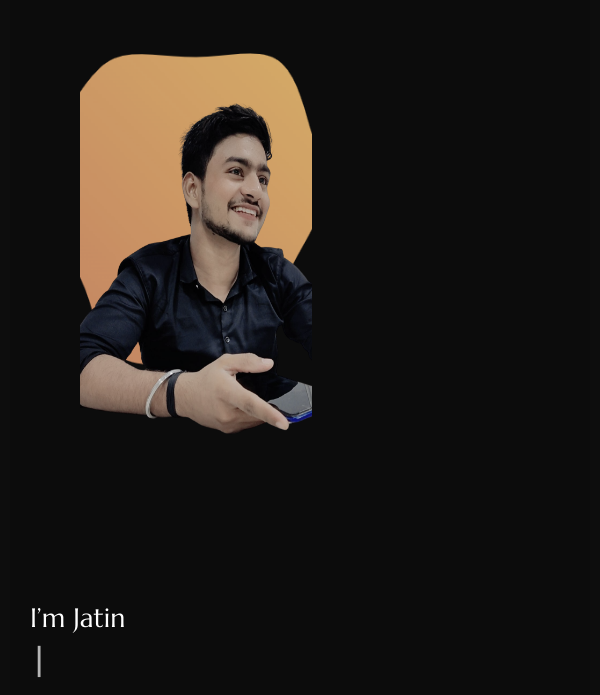
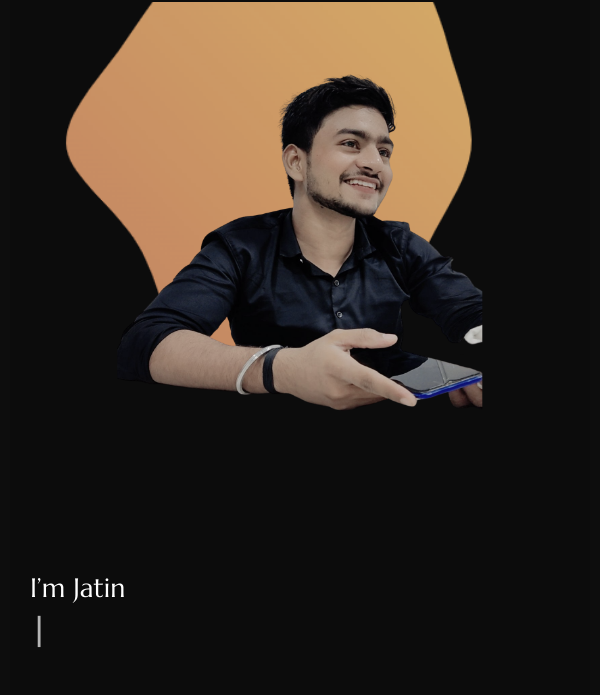
Before and after one commit to jatin2732/react-portfolio, a React app: page / in a window 600 px wide. Shown: the part 68-763 px from the top of the page. Built offline with nearby package versions, Linux system fonts and the light colour scheme; some packages are replaced by stand-ins of ours.

Commit message:
Update style.css
changes

```diff
--- a/src/pages/home/style.css
+++ b/src/pages/home/style.css
@@ -87,6 +87,51 @@ section {
 }
 #imgSection:hover .Myimg {
     left: 54%;
+}
+@media (max-width:1200px) and (min-width: 600px) {
+ #imgSection{
+        /* border:1px solid ; */
+        height: 300px;
+    }
+    .Myimg{
+         height: 400px;
+        width: 200px;
+    }
+     .bg-img {
+        height: 400px;
+        position: absolute;
+        bottom: 100px;
+    }
+
+}
+
+@media (max-width: 600px) and (min-width:200px) {
+
+    #imgSection {
+        /* border: 1px solid; */
+        position: relative;
+        top: 30px;
+        left: 0px;
+        width: 90%;
+        margin: 0px auto;
+        height: 400px;
+    }
+
+    .Myimg{
+        /* border: 1px solid; */
+        height: 100%;
+        width: 70%;
+        position: relative;
+        top: 10px;
+        bottom: 10px;
+    }
+
+    .bg-img {
+        height: 100%;
+        position: absolute;
+        bottom: 10px;
+    }
+
 }
 
 @media (max-width:991.98px) {
```
